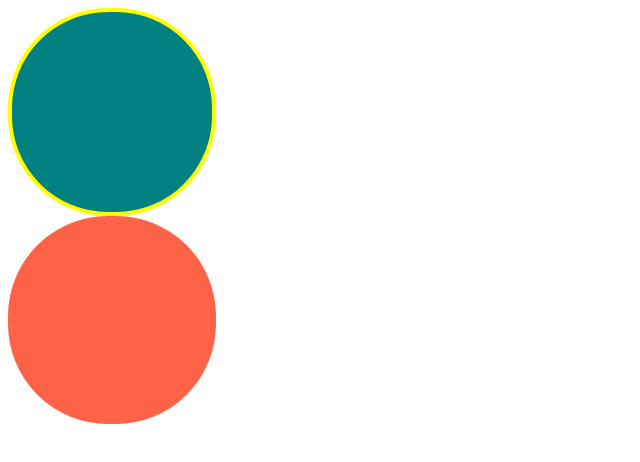
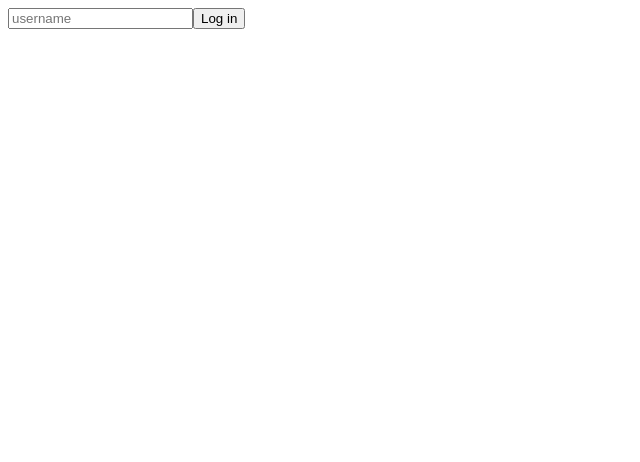
Before and after one commit to zeronedev/react-masterclass-v2201, a React (Create React App) app: page / in a window 1280 px wide. Shown: the top 462 px of the page, without its empty margins (0-640 px from the left). Built offline with nearby package versions, Linux system fonts and the light colour scheme.

Commit message:
#3.5 Forms

```diff
--- a/src/App.tsx
+++ b/src/App.tsx
@@ -1,10 +1,28 @@
-import Circle from "./Circle";
+import React, { useState } from "react";
 
 function App() {
+  const [value, setValue] = useState("");
+  const onChange = (event: React.FormEvent<HTMLInputElement>) => {
+    const {
+      currentTarget: { value },
+    } = event;
+    setValue(value);
+  };
+  const onSubmit = (event: React.FormEvent<HTMLFormElement>) => {
+    event.preventDefault();
+    console.log("hello", value);
+  };
   return (
     <div>
-      <Circle borderColor="yellow" bgColor="teal" />
-      <Circle bgColor="tomato" />
+      <form onSubmit={onSubmit}>
+        <input
+          value={value}
+          onChange={onChange}
+          type="text"
+          placeholder="username"
+        />
+        <button>Log in</button>
+      </form>
     </div>
   );
 }
--- a/src/Circle.tsx
+++ /dev/null
@@ -1,32 +0,0 @@
-import { useState } from "react";
-import styled from "styled-components";
-
-interface containerProps {
-  bgColor: string;
-  borderColor: string;
-}
-
-const Container = styled.div<containerProps>`
-  width: 200px;
-  height: 200px;
-  background-color: ${(props) => props.bgColor};
-  border-radius: 100px;
-  border: 4px solid ${(props) => props.borderColor};
-`;
-interface circleProps {
-  bgColor: string;
-  borderColor?: string;
-  text?: string;
-}
-
-function Circle({ bgColor, borderColor }: circleProps) {
-  const [value, setValue] = useState<string>("");
-  return (
-    <Container
-      bgColor={bgColor}
-      borderColor={borderColor ?? bgColor}
-    ></Container>
-  );
-}
-
-export default Circle;
```
